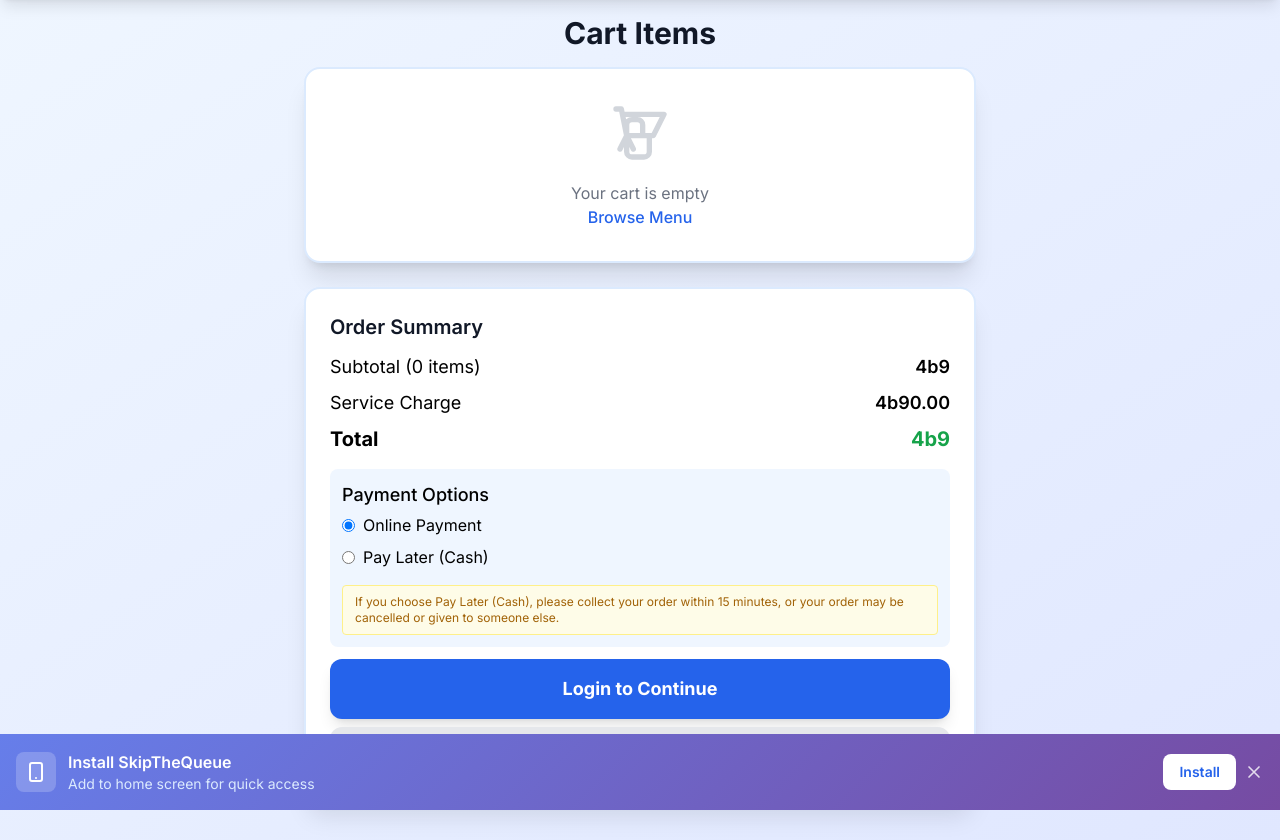
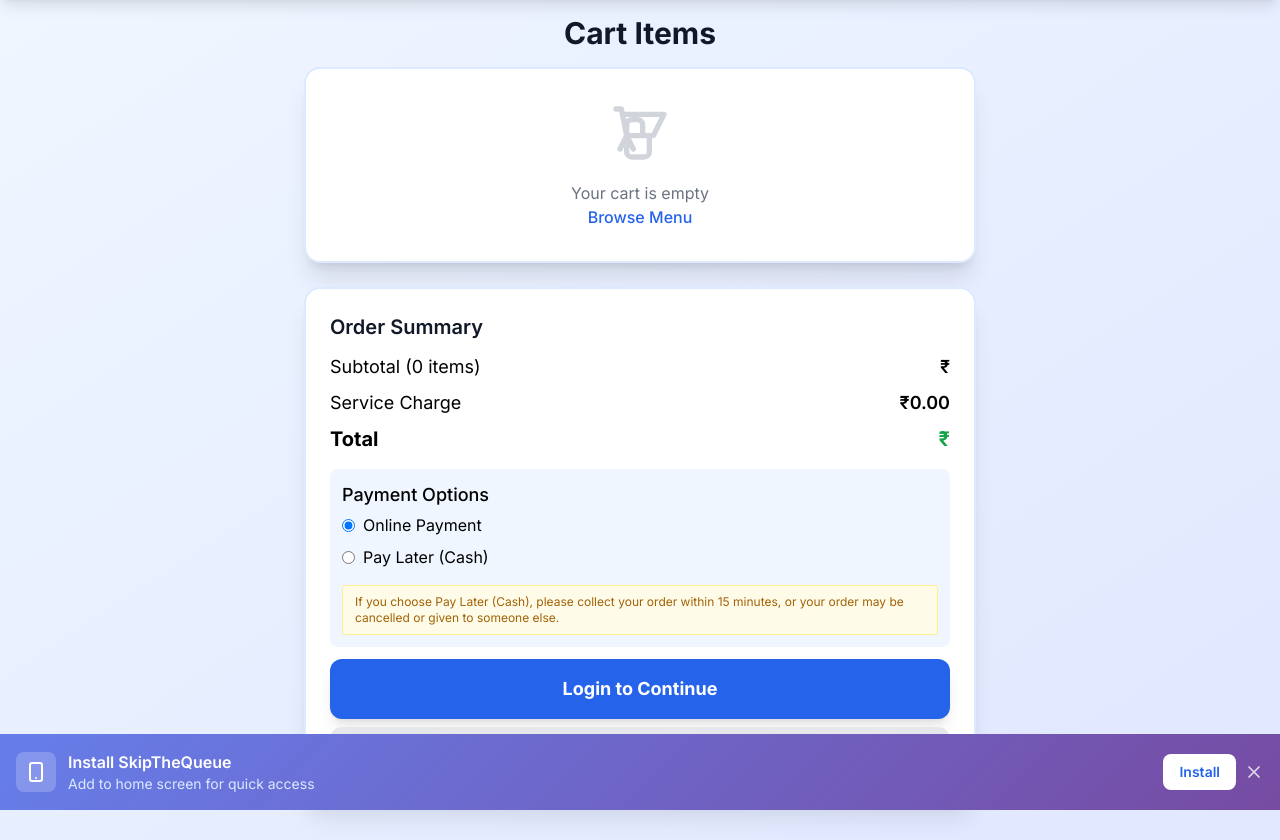
Before and after one commit to SkipTheQueue-admin/SkipTheQueue, a Django app: page /cart/ in a window 1280 px wide. Shown: the part 66-906 px from the top of the page. Run offline with Django 5.2, Linux system fonts and the light colour scheme; some libraries are stand-ins or nearby versions.

Commit message:
Fix: Replace all '4b9' currency symbol bugs with correct '₹' in cart template

```diff
--- a/orders/templates/orders/cart.html
+++ b/orders/templates/orders/cart.html
@@ -43,14 +43,14 @@
             </div>
             <div class="flex-1 min-w-0">
               <div class="text-lg font-semibold text-gray-900 truncate">{{ item.item.name }}</div>
-              <div class="text-sm text-gray-500">Price:  4b9{{ item.item.price|floatformat:2 }}</div>
+              <div class="text-sm text-gray-500">Price: ₹{{ item.item.price|floatformat:2 }}</div>
             </div>
             <div class="flex items-center gap-2 mt-2 sm:mt-0">
               <button class="bg-blue-100 text-blue-600 rounded-full w-8 h-8 flex items-center justify-center text-xl font-bold focus:outline-none focus:ring-2 focus:ring-blue-400" data-action="decrease" data-item-id="{{ item.item.id }}">-</button>
               <span class="text-lg font-semibold quantity-display" data-item-id="{{ item.item.id }}">{{ item.quantity }}</span>
               <button class="bg-blue-100 text-blue-600 rounded-full w-8 h-8 flex items-center justify-center text-xl font-bold focus:outline-none focus:ring-2 focus:ring-blue-400" data-action="increase" data-item-id="{{ item.item.id }}">+</button>
             </div>
-            <div class="text-lg font-semibold text-green-600 mt-2 sm:mt-0 item-total" data-item-id="{{ item.item.id }}"> 4b9{{ item.item.price|floatformat:2 }}</div>
+            <div class="text-lg font-semibold text-green-600 mt-2 sm:mt-0 item-total" data-item-id="{{ item.item.id }}"> ₹{{ item.item.price|floatformat:2 }}</div>
             <button class="ml-4 text-red-500 hover:text-red-700 transition-colors" data-action="remove" data-item-id="{{ item.item.id }}" title="Remove">
               <svg class="w-6 h-6" fill="none" stroke="currentColor" viewBox="0 0 24 24">
                 <path stroke-linecap="round" stroke-linejoin="round" stroke-width="2" d="M6 18L18 6M6 6l12 12" />
@@ -75,15 +75,15 @@
         <div class="space-y-2">
           <div class="flex justify-between text-base sm:text-lg">
             <span>Subtotal ({{ cart_items|length }} item{{ cart_items|length|pluralize }})</span>
-            <span class="font-semibold"> 4b9{{ cart_total|floatformat:2 }}</span>
+            <span class="font-semibold">₹{{ cart_total|floatformat:2 }}</span>
           </div>
           <div class="flex justify-between text-base sm:text-lg">
             <span>Service Charge</span>
-            <span class="font-semibold"> 4b90.00</span>
+            <span class="font-semibold">₹0.00</span>
           </div>
           <div class="flex justify-between text-lg sm:text-xl font-bold mt-2">
             <span>Total</span>
-            <span class="text-green-600"> 4b9{{ cart_total|floatformat:2 }}</span>
+            <span class="text-green-600">₹{{ cart_total|floatformat:2 }}</span>
           </div>
         </div>
         <div class="mt-4">
@@ -218,7 +218,7 @@
     const itemTotal = document.querySelector(`.item-total[data-item-id="${cartItem.id}"]`);
 
     if (quantityDisplay) quantityDisplay.textContent = cartItem.quantity;
-    if (itemTotal) itemTotal.textContent = ` 4b9${cartItem.total.toFixed(2)}`;
+    if (itemTotal) itemTotal.textContent = `₹${cartItem.total.toFixed(2)}`;
   });
 
   // Remove items that are no longer in cart
@@ -263,6 +263,7 @@
 .line-clamp-2 {
   display: -webkit-box;
   -webkit-line-clamp: 2;
+  line-clamp: 2;
   -webkit-box-orient: vertical;
   overflow: hidden;
 }
```
